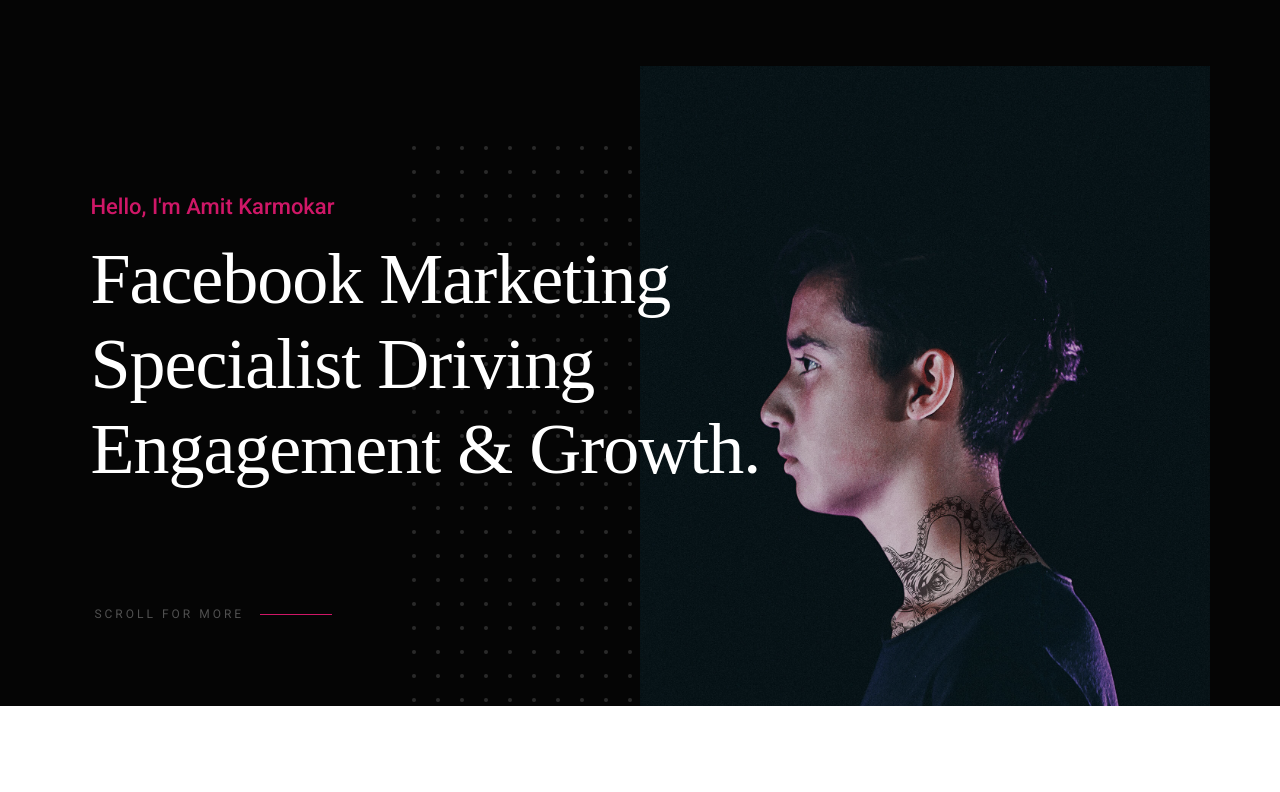
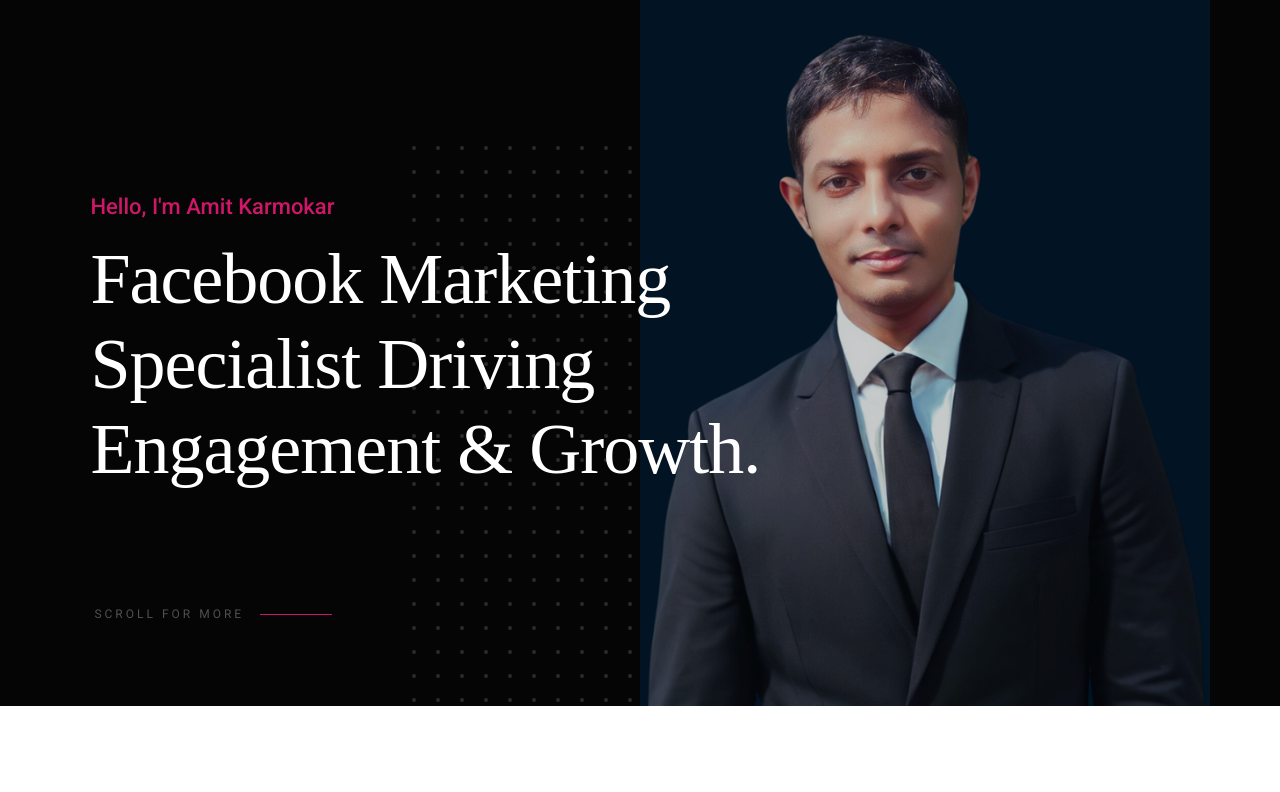
Before and after one commit to sabbirahamedsiam101/amit_portfolio, a plain HTML site: page index.html in a window 1280 px wide. Shown: the part 94-886 px from the top of the page. Drawn offline with Linux system fonts and the light colour scheme; a web font is replaced by a local one.

Commit message:
update image

```diff
--- a/css/main.css
+++ b/css/main.css
@@ -1927,10 +1927,12 @@ input::-moz-focus-inner {
   background-color: #02182c;
   background-repeat: no-repeat;
   background-position: top center;
-  background-image: url(../images/hero-pic.jpg);
+  /* background-image: url(../images/hero-pic.jpg); */
+  background-image: url(../images/me_2.png);
+  /* filter: brightness(1.2) saturate(0.8) drop-shadow(15px 15px 20px rgba(0, 0, 0, 0.8));  */
   background-size: cover;
   position: absolute;
-  top: 20%;
+  top: 10%;
   right: 0;
   bottom: 0;
   left: 50%;
```
Also changed, not shown: images/me.png (added), images/me_2.png (added).
